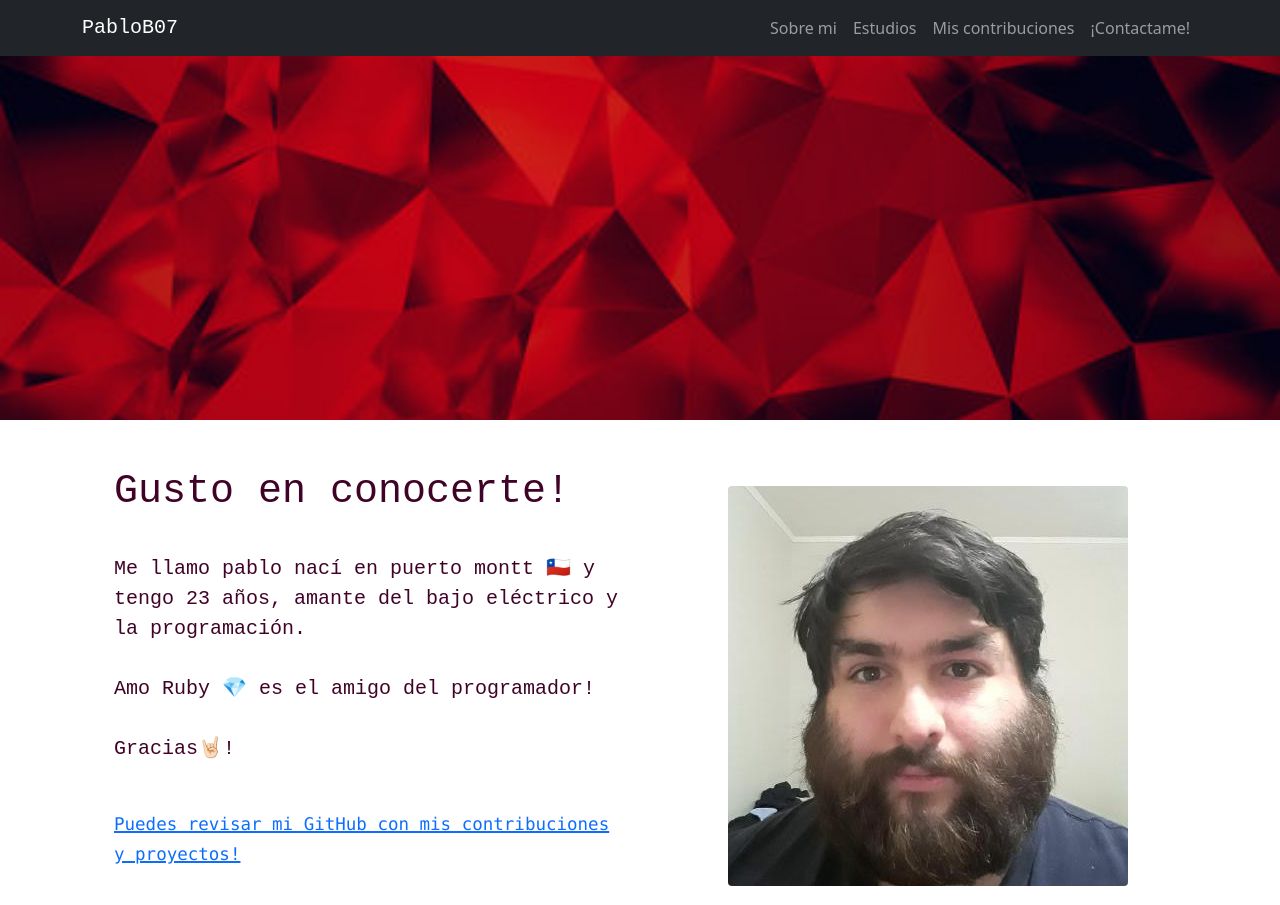
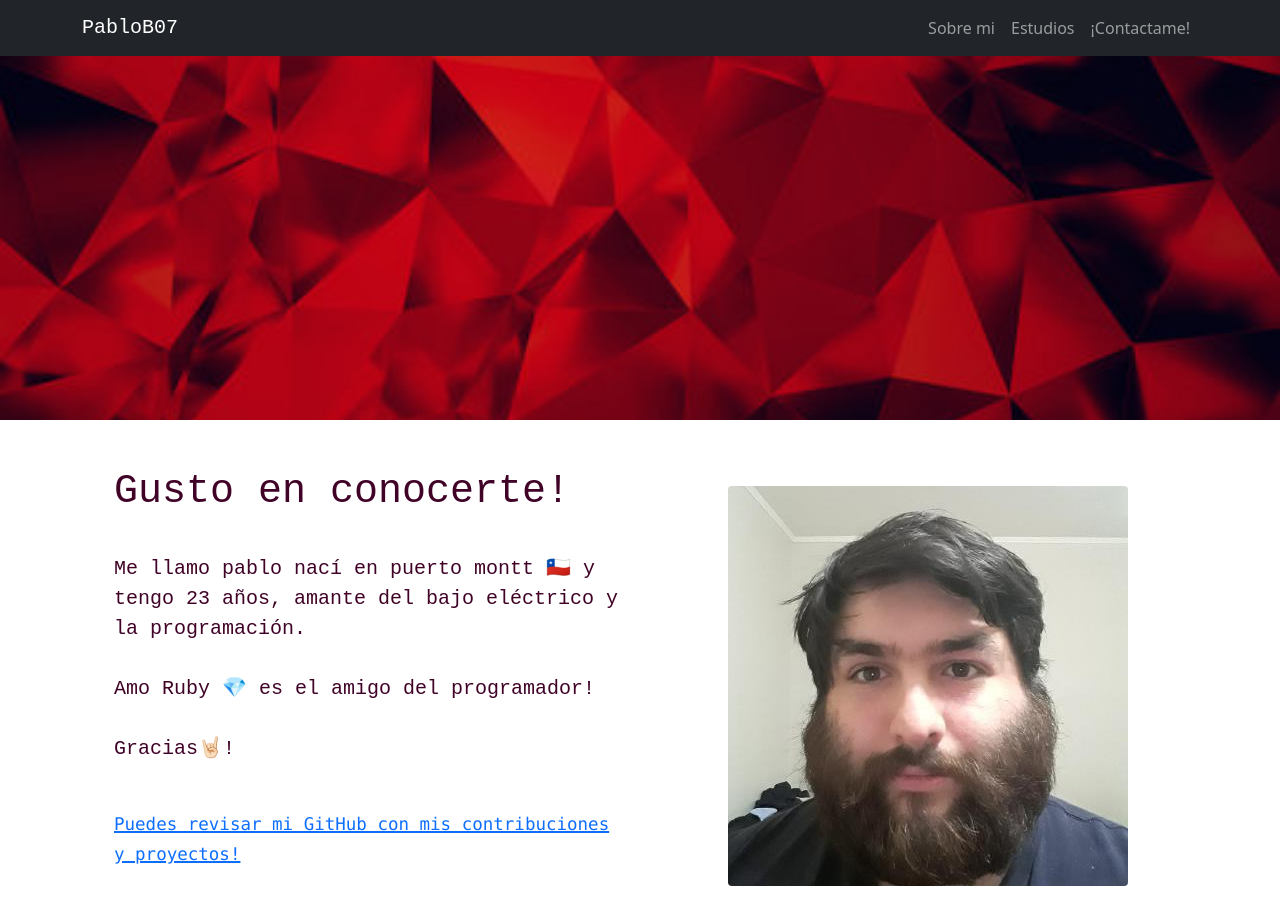
Before and after one commit to PabloB07/portafolio, a plain HTML site: page index.html in a window 1280 px wide. Shown: the top 905 px of the page. Drawn offline with nearby package versions, Linux system fonts and the light colour scheme; a script that the page names is missing.

Commit message:
Last little change :package:

```diff
--- a/index.html
+++ b/index.html
@@ -27,8 +27,6 @@
               <a class="nav-link" href="#acercademi">Sobre mi</a></li>
             <li class="nav-item">
               <a class="nav-link" href="#estudios">Estudios</a>
-            <li class="nav-item">
-              <a class="nav-link" href="#proyectos">Mis contribuciones</a></li>
             <li class="nav-item">
               <a class=" nav-link" href="#contactame">¡Contactame!</a></li>
           </ul>
```
